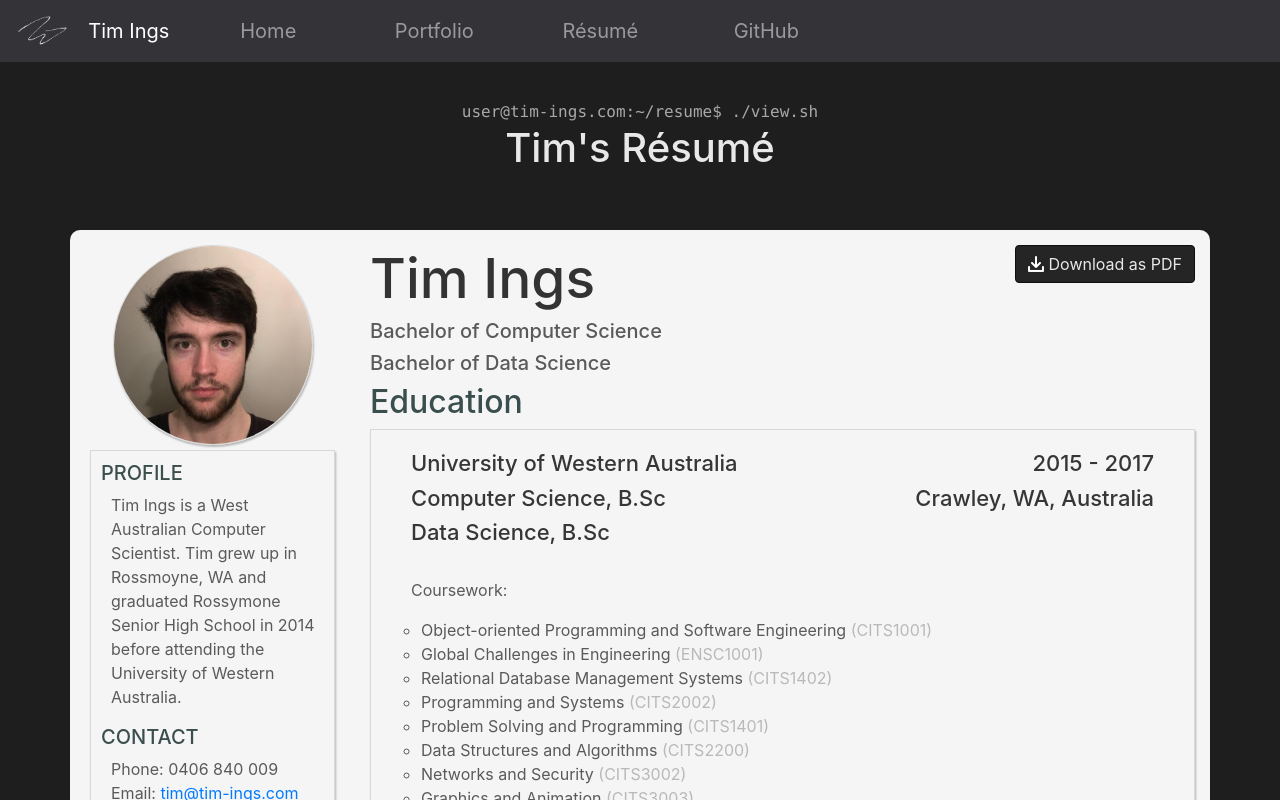
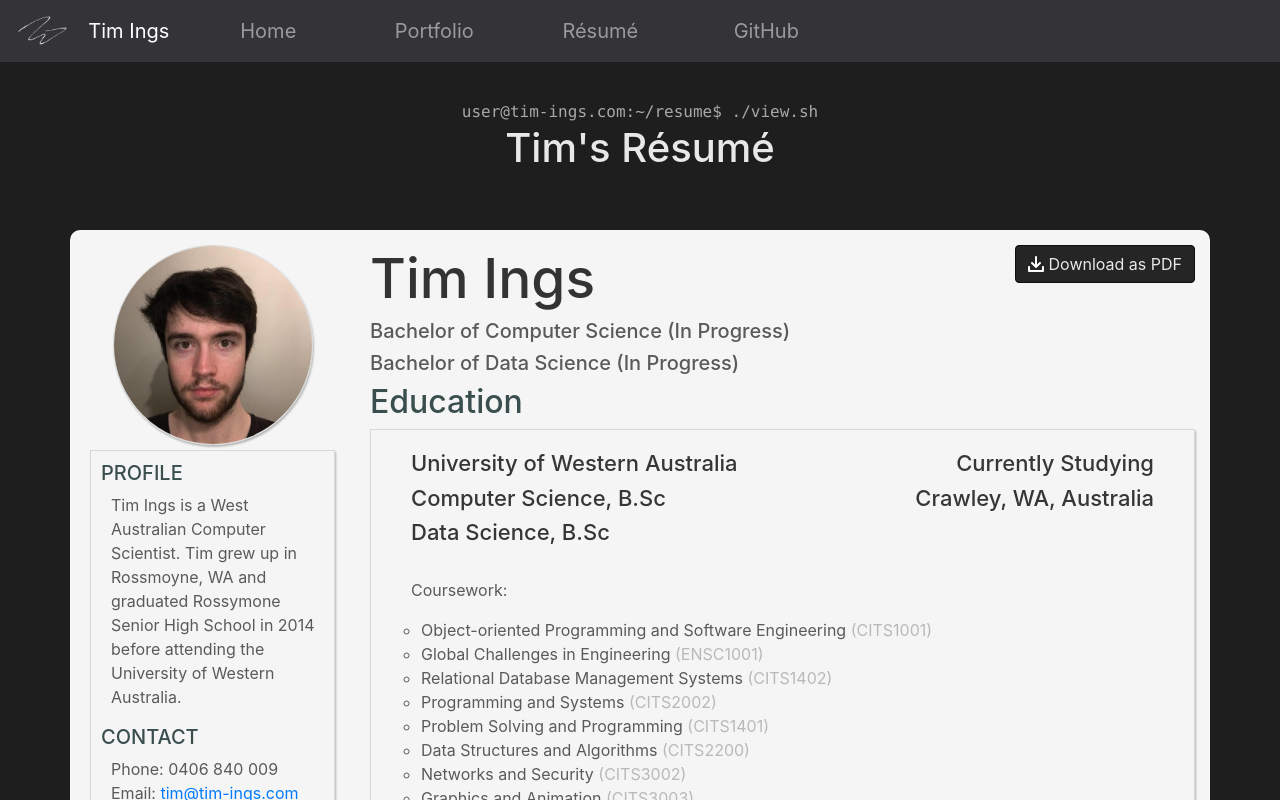
Before and after one commit to tim-ings/portfolio-old, a React (Create React App) app in the folder portfolio/: page /resume in a window 1280 px wide. Shown: the top 800 px of the page. Built offline with nearby package versions, Linux system fonts and the light colour scheme.

Commit message:
Updates resume data

```diff
--- a/portfolio/src/components/School.js
+++ b/portfolio/src/components/School.js
@@ -38,6 +38,11 @@ class School extends React.Component {
                 </span>);
         }
 
+        let dateLine = `${this.props.data.start} - ${this.props.data.end}`;
+        if (this.props.data.end === "") {
+            dateLine = `${this.props.data.start}`;
+        }
+
         return (
             <Container className="school">
                 <Row>
@@ -45,7 +50,7 @@ class School extends React.Component {
                         <h1 className="school-name">{this.props.data.name}</h1>
                     </Col>
                     <Col>
-                        <h1 className="school-dates">{this.props.data.start} - {this.props.data.end}</h1>
+                        <h1 className="school-dates">{dateLine}</h1>
                     </Col>
                 </Row>
                 <Row>
--- a/portfolio/src/data/projects.json
+++ b/portfolio/src/data/projects.json
@@ -48,7 +48,6 @@
             "Xna",
             "MonoGame"
         ],
-        "description": "Infinite Frontier is a space themed grand stratergy game. It is built on an older version of Dominion's engine.",
         "description": "Infinite Frontier is a space themed 4X grand stratergy game written in C# using XNA/MonoGame. It is built on an older version of Dominion's engine. Players win the game by wiping out their opponents. Planets have different atmospheres, resources, and native peoples.",
         "header_img_url": "img/headers/InfiniteFrontier.png"
     },
--- a/portfolio/src/data/resume.json
+++ b/portfolio/src/data/resume.json
@@ -1,8 +1,8 @@
 {
     "name": "Tim Ings",
     "titles": [
-        "Bachelor of Computer Science",
-        "Bachelor of Data Science"
+        "Bachelor of Computer Science (In Progress)",
+        "Bachelor of Data Science (In Progress)"
     ],
     "bio": "Tim Ings is a West Australian Computer Scientist. Tim grew up in Rossmoyne, WA and graduated Rossymone Senior High School in 2014 before attending the University of Western Australia.",
     "contacts": {
@@ -24,8 +24,8 @@
     "schools": [
         {
             "name": "University of Western Australia",
-            "start": 2015,
-            "end": 2017,
+            "start": "Currently Studying",
+            "end": "",
             "location": "Crawley, WA, Australia",
             "major1": "Computer Science, B.Sc",
             "major2": "Data Science, B.Sc",
```
